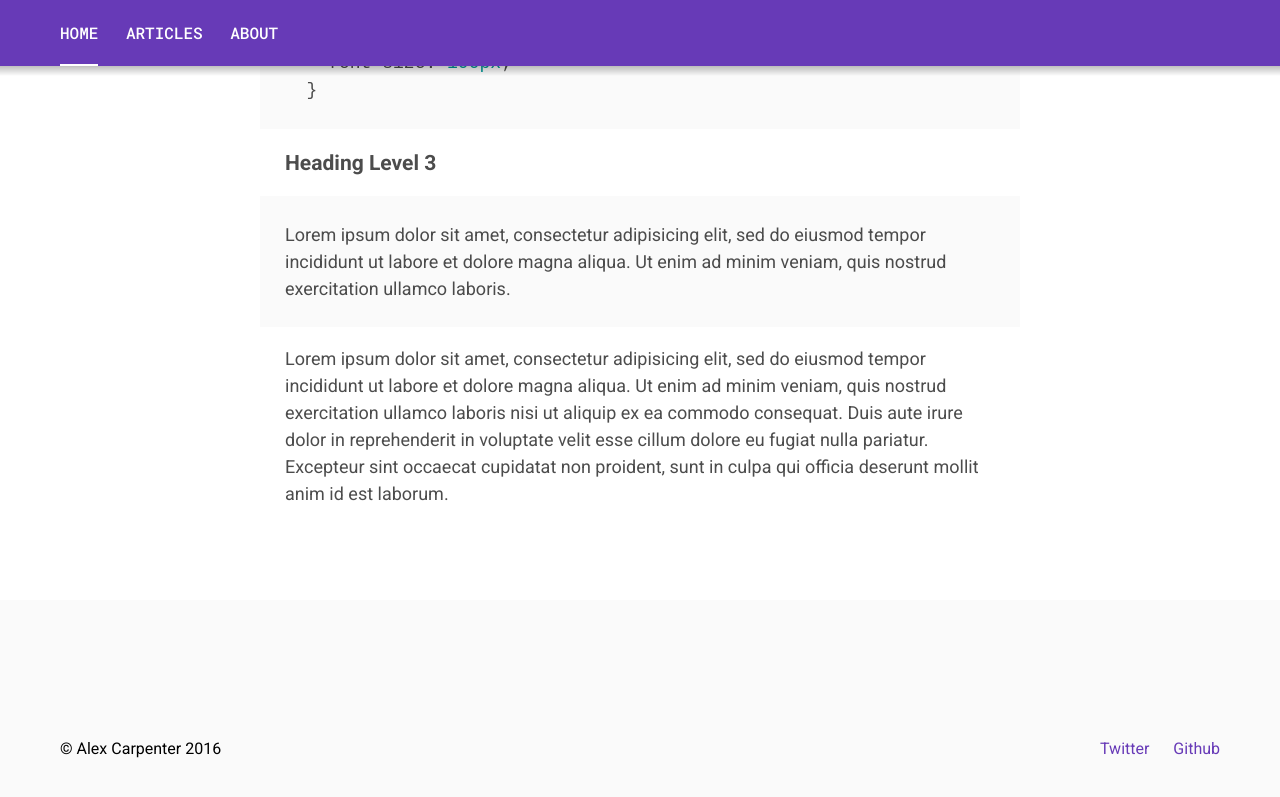
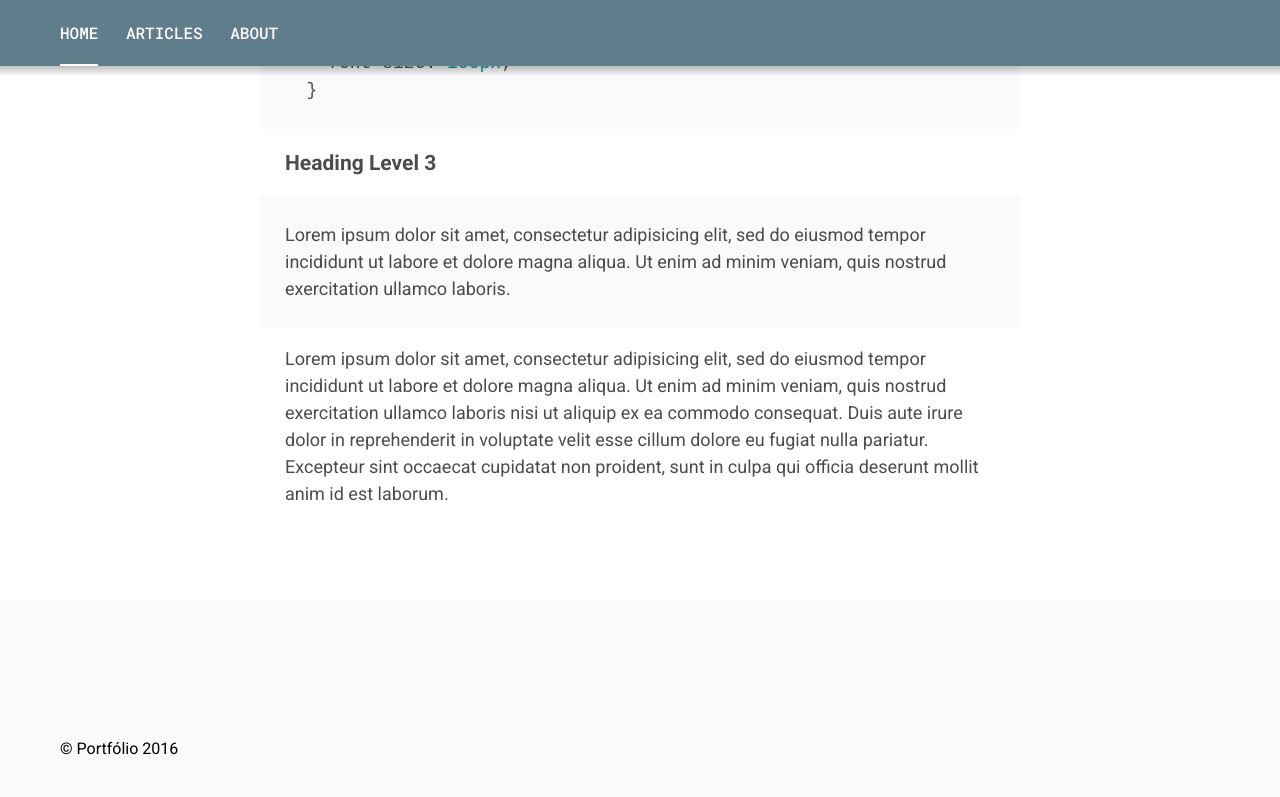
Before and after one commit to Diseo/diseo.github.io, a Jekyll site: the page built from index.markdown, in a window 1280 px wide and 900 px high, scrolled down 772 px. Shown: the top 797 px of the window. Built offline with Jekyll 4.4.1, drawn with Linux system fonts in a browser that asks for light colours.

Commit message:
changing config.yml

```diff
--- a/_config.yml
+++ b/_config.yml
@@ -1,16 +1,16 @@
 # Site settings
-title: Alex Carpenter
+title: Portfólio
 email: your-email@domain.com
 description: >
   Write an awesome description for your new site here. You can edit this
   line in _config.yml. It will appear in your document head meta (for
   Google search results) and in your feed.xml site description.
-baseurl: "/material-jekyll-theme"
-url: "http://alexcarpenter.me"
+baseurl: ""
+url: ""
 fixedNav: 'true' # true or false
-theme: purple # green, blue, orange, purple, grey
-twitterUsername: hybrid_alex
-githubUsername: alexcarpenter
+theme: grey # green, blue, orange, purple, grey
+twitterUsername:
+githubUsername:
 dribbbleUsername:
 codepenUsername:
 
```
